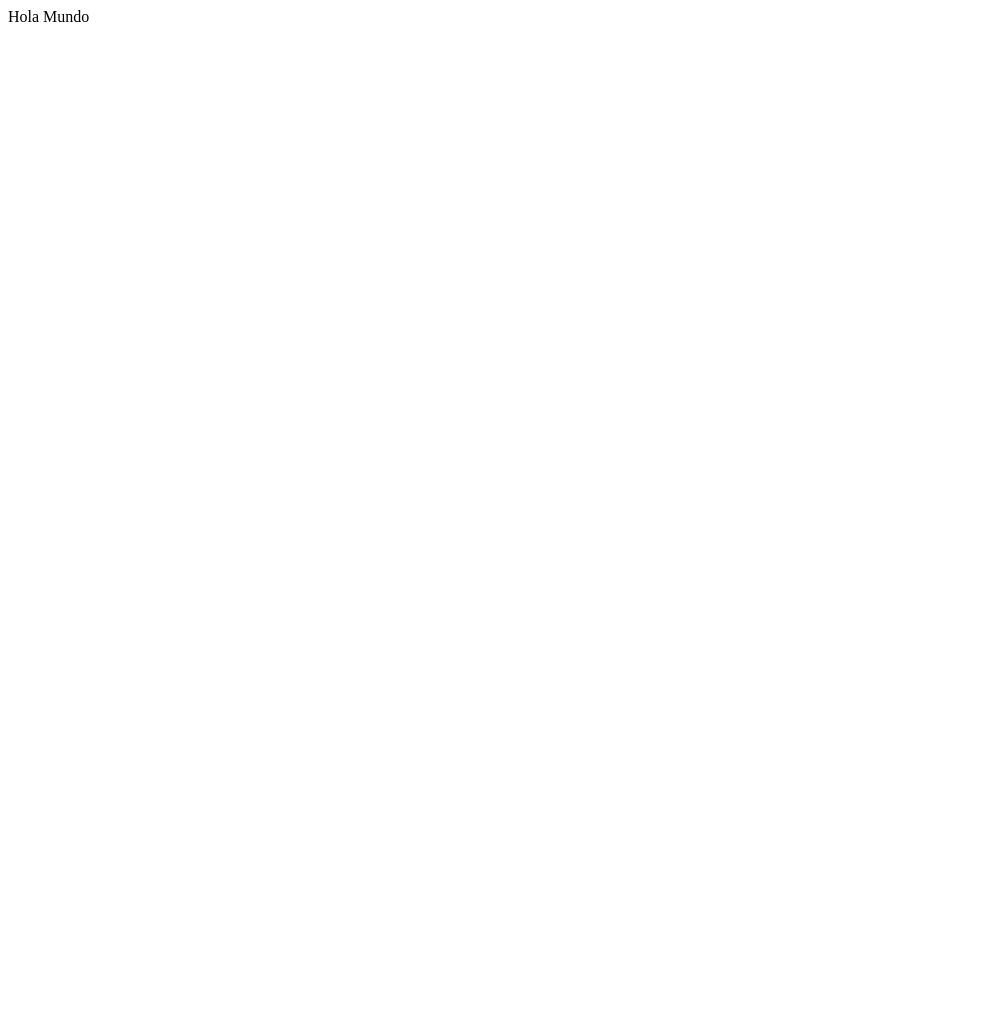
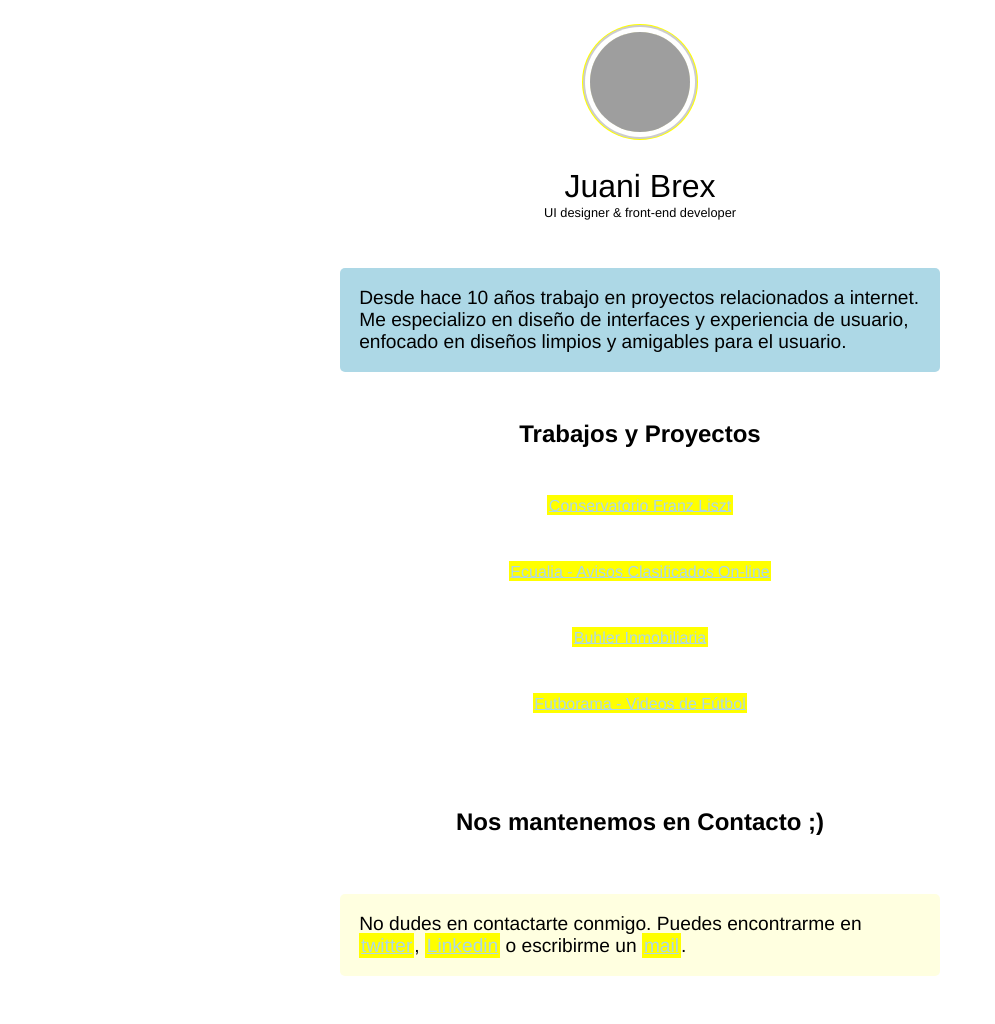
Before and after one commit to juanibrex/portfolio, a plain HTML site: page index.html in a window 1280 px wide. Shown: the whole page, without its empty margins (0-995 px from the left). Before the commit the page ends 800 px from the top, so only its background shows below. Drawn offline with Linux system fonts and the light colour scheme; grey boxes are pictures that could not be loaded.

Commit message:
primer acercamiento a la pagina de portfolio

```diff
--- /dev/null
+++ b/css/style.scss
@@ -0,0 +1,182 @@
+// Base
+//Reset
+*{
+	margin: 0;
+	padding: 0;
+	box-sizing: border-box;
+}
+ul{
+	list-style: none;
+}
+
+a{
+	color: lightblue;
+	background-color: yellow;
+	padding: .1em;
+}
+
+//Estructura
+body{
+	background: #fff;
+	color: #000;
+	font-family: Helvetica, "Helvetica Neue", Arial, sans-serif;
+	font-size: 1em;
+}
+
+.contenedor{
+	max-width: 980px;
+	margin: auto;
+	//centro el contenido "con margenes" en mobile y hasta llegar a max-with
+	width: 90%;
+	padding-bottom: 3em;
+}
+
+
+//HEADER
+
+header{
+	// background: lightblue;
+	padding-top: 2em;
+	text-align: center;
+
+	img{
+		width: 100px;
+		height: 100px;
+		border-radius: 50%;
+		// border: 1px solid #fff;
+		box-shadow: 0 0 0 5px #fff,
+					0 0 0 7px #ccc,
+					0 0 0 8px yellow;
+	}
+
+	h1,
+	h2{
+		font-weight: normal;
+	}
+
+	h2{
+		font-size: .8em;
+		// font-weight: normal;
+	}
+}
+
+hgroup{
+	padding-top: 2em;
+	// background: pink;
+	// text-align: center;
+
+	// & h2{
+	// 	font-size: .8em;
+	// 	font-weight: normal;
+	// }
+}
+
+// BODY
+
+.perfil{
+	background: lightblue;
+	border-radius: 5px;
+	padding: 1em;
+
+	@media screen and (min-width: 600px){
+		max-width: 600px;
+		margin-right: auto;
+		margin-left: auto;
+		// background-color: transparent;
+		font-size: 1.2em;
+		font-weight: 300;
+	}
+}
+
+
+//Trabajos
+
+.work__title{
+	text-align: center;
+}
+.work__list{
+	text-align: center;
+	// margin: auto;
+	width: 100%;
+	// // FLEX
+	// @media screen and (min-width: 800px){
+	// 	display: flex;
+	// 	flex-wrap: wrap;
+	// 	background-color: red;
+	// }
+}
+.work__items{
+	// width: 250px;
+	// height: 250px;
+	margin: 3em 0;
+	// background-color: #ccc;
+	// background: url(http://lorempixel.com/250/250);
+	// box-shadow: 0 0 0 5px #fff,
+	// 			0 0 0 10px #ccc;
+	// position: absolute;
+
+	// FLEX
+	// @media screen and (min-width: 800px){
+	// 	// flex: auto;
+	// 	flex-grow: 1;
+	// 	flex-shrink: 1;
+	// 	flex-basis: auto;
+	// 	align-items: flex-end;
+	// 	align-content: center;
+
+
+	// }
+
+	// a{
+	// 	display: block;
+	// 	width: 360px;
+	// 	height: 220px;
+	// 	// width: 100%;
+	// 	// height: 100%;
+	// 	background: url(http://lorempixel.com/360/220);
+
+	// 	// background-color: rgba(#fff,.6);
+	// 	padding: 1em;
+	// 	// position: relative;
+	// 	top: 100%;
+	// 	// box-shadow: 0 0 0 5px #fff,
+	// 	// 			0 0 0 10px #ccc;
+	// 	margin: auto;
+	// 	border: 5px solid #eee;
+
+	// 	@media (min-width: 800px){
+	// 		padding: 3em;
+	// 		width: 200px;
+	// 		height: 200px;
+	// 	}
+	// }
+
+	// p{
+	// 	// background-color: pink;
+	// 	padding: 1em;
+
+	// }
+}
+
+.contacto{
+
+	h2{
+		text-align: center;
+		text-weight: normal;
+	}
+
+	p{
+		background: lightyellow;
+		border-radius: 5px;
+		padding: 1em;
+		margin-top: 3em;
+
+		@media screen and (min-width: 600px){
+			max-width: 600px;
+			margin-right: auto;
+			margin-left: auto;
+			font-size: 1.2em;
+			font-weight: 300;
+		}
+	}
+}
--- a/index.html
+++ b/index.html
@@ -1 +1,54 @@
-Hola Mundo
+<!DOCTYPE html>
+<html lang="es">
+<head>
+	<meta charset="UTF-8">
+	<title>Portfolio de trabajos de Juani Brex</title>
+	<link rel="stylesheet" href="css/style.css">
+</head>
+<body>
+	<header>
+		<div class="contenedor">
+			<img src="http://pbs.twimg.com/profile_images/210686145/me3_400x400.jpg" alt="">
+			<hgroup>
+				<h1>Juani Brex</h1>
+				<h2>UI designer & front-end developer</h2>
+			</hgroup>
+		</div>
+	</header>
+	<section>
+		<div class="contenedor">
+			<p class="perfil">Desde hace 10 años trabajo en proyectos relacionados a internet. Me especializo en diseño de interfaces y experiencia de usuario, enfocado en diseños limpios y amigables para el usuario.</p>
+			<!-- <p></p> -->
+		</div>
+	</section>
+	<section>
+		<div class="contenedor">
+			<h2 class="work__title">Trabajos y Proyectos</h2>
+			<ul class="work__list">
+				<li class="work__items">
+					<a href="http://www.flconservatorio.com.ar/">Conservatorio Franz Liszt</a>
+					<!-- <p>Lorem ipsum dolor sit amet, consectetur adipisicing elit. Explicabo distinctio eos ratione voluptas mollitia totam, magnam, animi doloremque reiciendis dignissimos deleniti sequi! Fugit aliquid, quibusdam dicta provident tempora ullam nam!</p> -->
+				</li>
+				<li class="work__items">
+					<a href="http://www.ecualia.com.ar/">Ecualia - Avisos Clasificados On-line</a>
+					<!-- <p>Lorem ipsum dolor sit amet, consectetur adipisicing elit. Fugiat repellendus ullam, voluptatum ipsam eos ad voluptas. Excepturi, quibusdam ipsum impedit nesciunt explicabo distinctio dignissimos fuga incidunt ullam, tempora dicta quidem.</p> -->
+				</li>
+				<li class="work__items">
+					<a href="http://www.buhlerinmobiliaria.com.ar/">Buhler Inmobiliaria</a>
+					<!-- <p>Lorem ipsum dolor sit amet, consectetur adipisicing elit. Dolore amet, natus corporis voluptates dignissimos aperiam sit doloribus culpa non distinctio quibusdam ab reiciendis odio itaque maiores et illo earum rem.</p> -->
+				</li>
+				<li class="work__items">
+					<a href="#">Futborama - Videos de Fútbol</a>
+					<!-- <p>Lorem ipsum dolor sit amet, consectetur adipisicing elit. Nemo voluptas quos animi ratione repudiandae natus beatae debitis numquam cumque accusamus quia unde maiores voluptate sed veritatis alias consectetur libero, adipisci.</p> -->
+				</li>
+			</ul>
+		</div>
+	</section>
+	<section>
+		<div class="contenedor contacto">
+			<h2>Nos mantenemos en Contacto ;)</h2>
+			<p>No dudes en contactarte conmigo. Puedes encontrarme en <a href="https://twitter.com/JuaniBrex">twitter</a>, <a href="https://www.linkedin.com/in/juanbrex">Linkedin</a> o escribirme un <a href="maito:juanibrex@gmail.com">mail</a>.</p>
+		</div>
+	</section>
+</body>
+</html>
```
Also changed, not shown: css/style.css (added), 2 other files.
